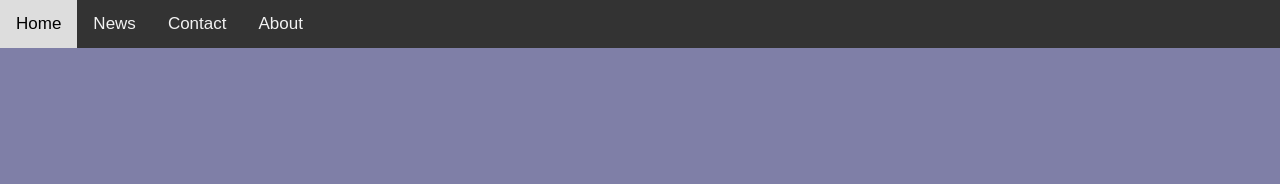
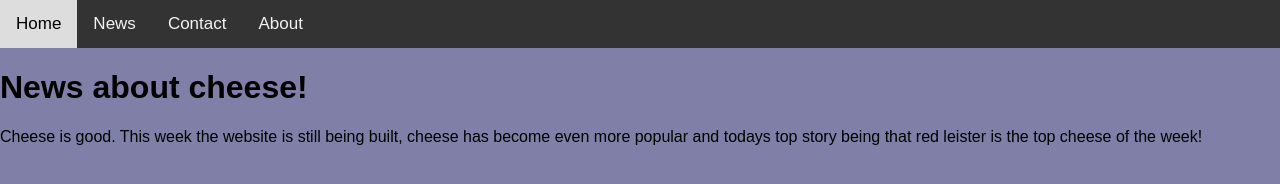
Before and after one commit to the-bald-lad/Website, a plain HTML site: page news.html in a window 1280 px wide. Drawn offline with Linux system fonts and the light colour scheme.

Commit message:
added nonsense news

```diff
--- a/news.html
+++ b/news.html
@@ -17,5 +17,7 @@
   <i class="fa fa-bars"></i></a>
 </div>
 <script src="pain.js"></script>
+<h1>News about cheese!</h1>
+<p>Cheese is good. This week the website is still being built, cheese has become even more popular and todays top story being that red leister is the top cheese of the week!</p>
 </body>
 </HTML>
```
